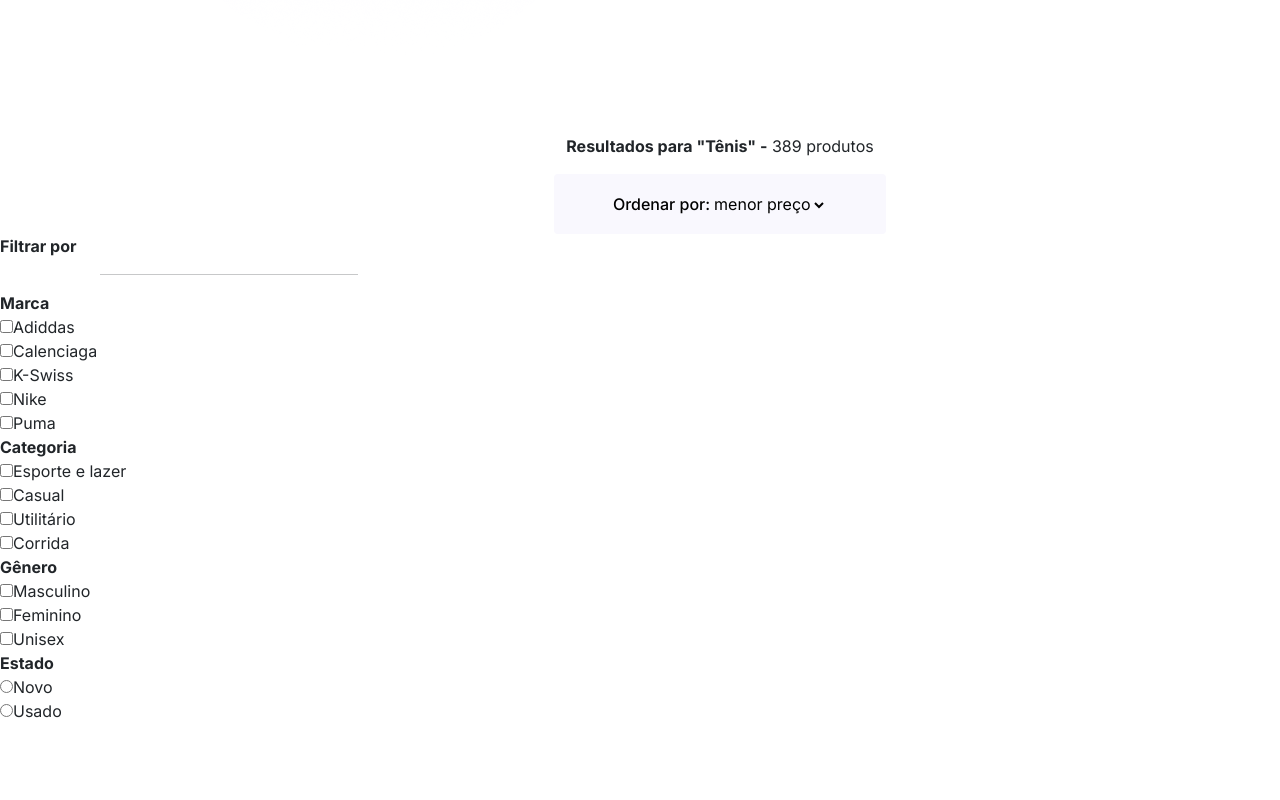
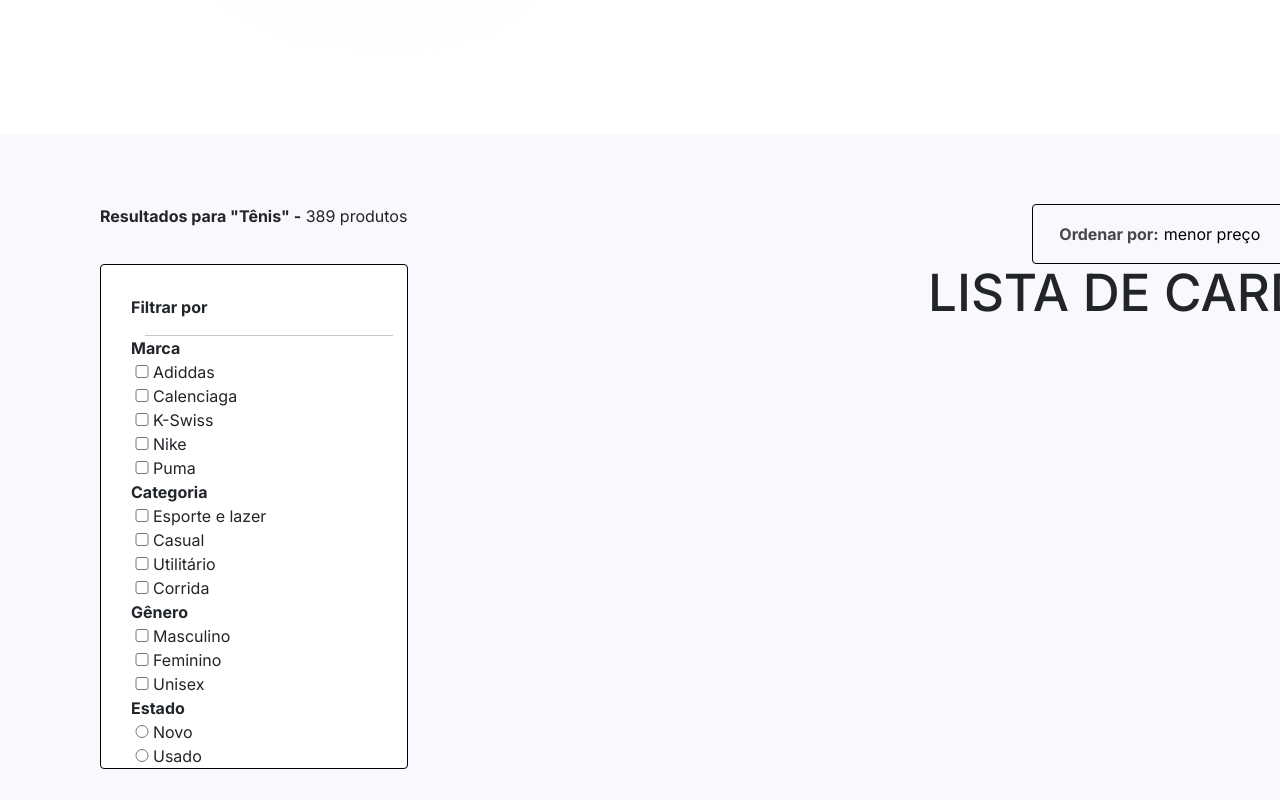
Before and after one commit to JohnyMax42/projeto-drip-store, a React (Vite) app: page / in a window 1280 px wide. Shown: the part 1420-2220 px from the top of the page. Built offline with nearby package versions, Linux system fonts and the light colour scheme.

Commit message:
ajustes na segunda página

```diff
--- a/src/pages/ProductListing.css
+++ b/src/pages/ProductListing.css
@@ -1,25 +1,64 @@
-#botaoSelecao{
-    width: 332px;
+#productListing{
+    background-color: rgba(249, 248, 254, 1);
+    display: flex;
+    flex-direction: column;
+    padding-inline: 100px;
+    padding-top: 70px;
+    padding-bottom: 140px;
+}
+.bloco{
+    display: flex;
+    flex-direction: row;
+    justify-content: space-between;
+}
+#botaoOrdem{
+    width: 308px;
     height: 60px;
-    border: 1px;
+    font-size: 16px;
+    font-weight: 700;
+    color: rgba(71, 71, 71, 1);
+    background-color: rgba(249, 248, 254, 1);
+    border: 1px solid black;
     border-radius: 4px;
+    display: flex;
+    align-items: center;
+    justify-content: center;
+}
+#selecaoPrecos{
+    border-color: rgba(249, 248, 254, 1);
     background-color: rgba(249, 248, 254, 1);
-}
-select{
-    border: 0px;
-    background-color: rgba(249, 248, 254, 1);
+    width: 154px;
+    font-weight: 400;
 }
 form{
     width: 308px;
-    height: 720px;
-    border: 1px;
+    height: auto;
+    background-color: rgba(255, 255, 255, 1);
+    border: 1px solid black;
+    border-radius: 4px;
     display: flex;
     flex-direction: column;
-    flex-wrap: wrap;
     text-align: left;
+    padding-left: 30px;
+    padding-top: 30px;
 }
 hr{
-    border-color: rgba(204, 204, 204, 1);
+    border: 1px;
+    width: 248px;
+    margin: auto;
+}
+
+
+/* tentando por caixa de check na cor certa */
+.caixasFiltro input[type="checkbox"]:checked {
+    background-color: rgba(201, 32, 113, 1);
+    color: yellow;
+}
+
+input{
+    width: 22px;
+    height: auto;
+    background-color: white;
 }
 .filtro{
     font-weight: bold;
--- a/src/pages/ProductListingPage.jsx
+++ b/src/pages/ProductListingPage.jsx
@@ -3,21 +3,33 @@ import './ProductListing.css'
 export default function ProductListingPage(){
 
     return(
-        <div>
+        <div id='productListing'>
+
+            <div className='bloco'>
+
                 <p><strong>Resultados para "Tênis" -</strong> 389 produtos</p>
-            <div>
-                <button id='botaoSelecao'>
+
+
+                <div id='botaoOrdem'>
                     <label htmlFor="selecaoPrecos">Ordenar por:</label>
                     <select name="selecao" id="selecaoPrecos">
-                    <option value="1"> menor preço</option>
-                    <option value="2"> maior preço</option>
+                        <option value="1"><span>menor preço</span></option>
+                        <option value="2">maior preço</option>
                     </select>
-                </button>
                 </div>
+
+            </div>
+
+            <div className='bloco'>
+
                 <form action="#">
+
+                <div>
                     <p className='filtro'>Filtrar por</p>
-            <hr width="258px" size="1px"/>
-                <div>
+                    <hr />
+                </div>
+
+                <div className='caixasFiltro'>
                     <label htmlFor="" className='filtro'>Marca</label><br />
                     <input type="checkbox" name="marca" id="marcaAdiddas" />
                     <label htmlFor="marcaAdiddas">Adiddas</label><br />
@@ -30,7 +42,7 @@ export default function ProductListingPage(){
                     <input type="checkbox" name="marca" id="marcaPuma" />
                     <label htmlFor="marcaPuma">Puma</label><br />
                 </div>
-                <div>
+                <div className='caixasFiltro'>
                     <label htmlFor="" className='filtro'>Categoria</label><br />
                     <input type="checkbox" name="categoria" id="categoriaEsporte" />
                     <label htmlFor="categoriaEsporte">Esporte e lazer</label><br />
@@ -41,7 +53,7 @@ export default function ProductListingPage(){
                     <input type="checkbox" name="categoria" id="categoriaCorrida" />
                     <label htmlFor="categoriaCorrida">Corrida</label><br />
                 </div>
-                <div>
+                <div className='caixasFiltro'>
                     <label htmlFor="" className='filtro'>Gênero</label><br />
                     <input type="checkbox" name="genero" id="generoMasculino" />
                     <label htmlFor="generoMasculino">Masculino</label><br />
@@ -50,14 +62,22 @@ export default function ProductListingPage(){
                     <input type="checkbox" name="genero" id="generoUnisex" />
                     <label htmlFor="generoUnisex">Unisex</label><br />
                 </div>
-                <div>
+                <div className='caixasFiltro'>
                 <label htmlFor="" className='filtro'>Estado</label><br />
                     <input type="radio" name="estado" id="estadoNovo" />
                     <label htmlFor="estadoNovo">Novo</label><br />
                     <input type="radio" name="estado" id="estadoUsado" />
                     <label htmlFor="estadoUsado">Usado</label>
                 </div>
+
                 </form>
+
+                <div>
+                    <h1>LISTA DE CARDS</h1>
+                </div>
+
+            </div>
+
         </div>
 
     )
```
Lines whose indentation alone changed are shown as unchanged.
